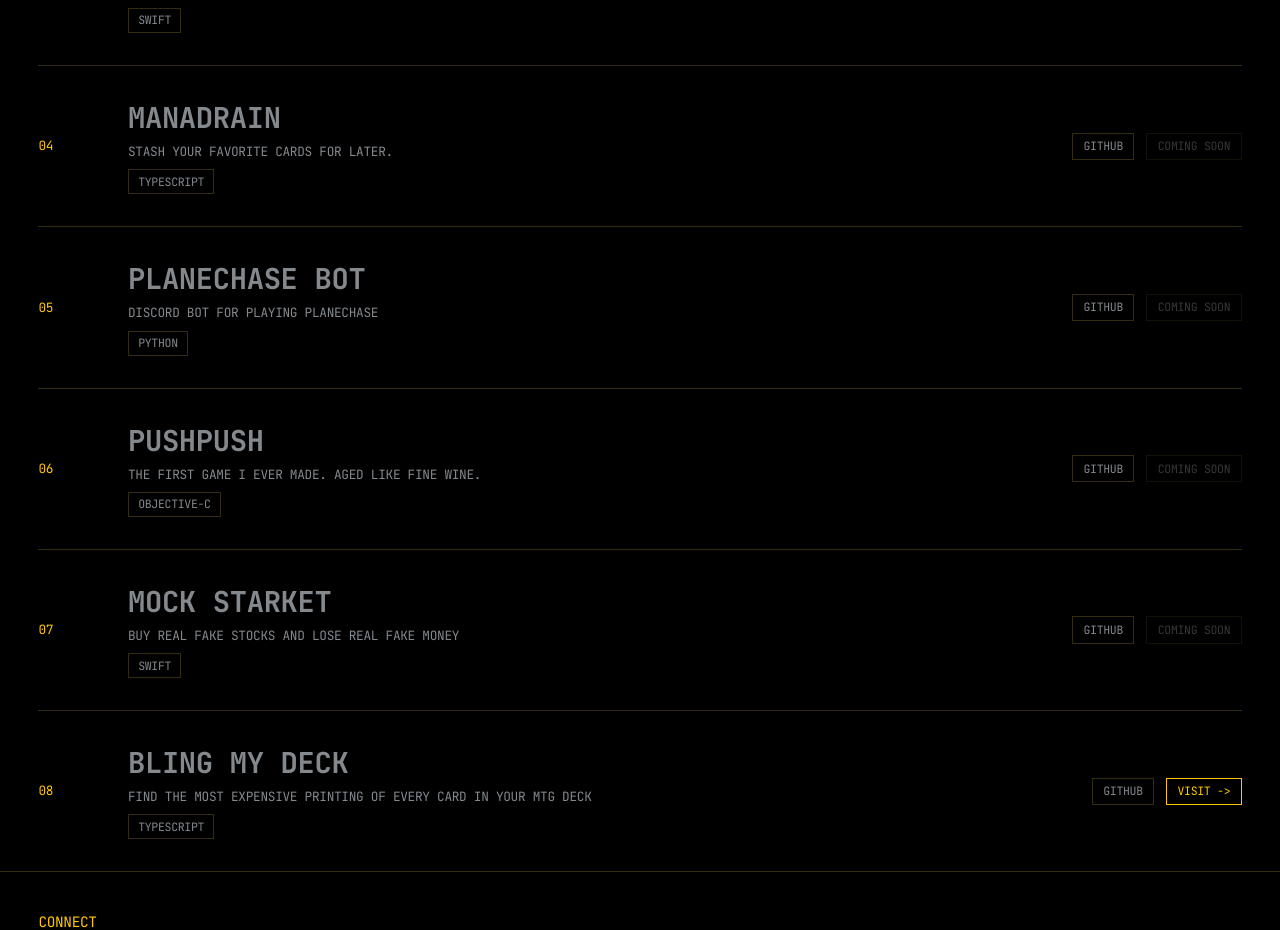
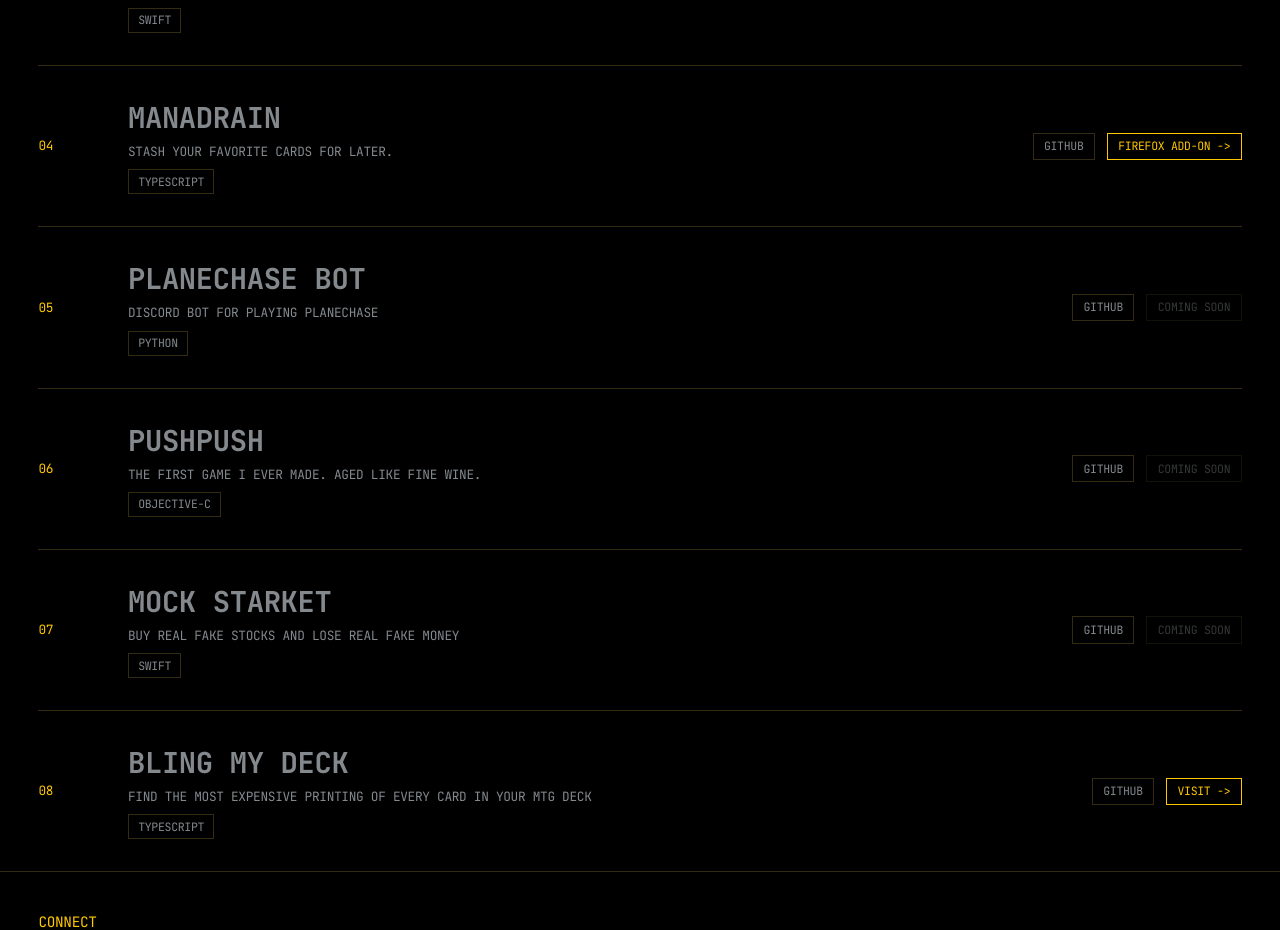
Before and after one commit to nsluke/Portfolio, a React (Vite) app: page / in a window 1280 px wide. Shown: the part 1382-2312 px from the top of the page. Built offline with nearby package versions, Linux system fonts and the light colour scheme.

Commit message:
Add Firefox Add-on download link for Manadrain
Co-Authored-By: Claude Opus 4.6 (1M context) <noreply@anthropic.com>

```diff
--- a/src/components/Projects.jsx
+++ b/src/components/Projects.jsx
@@ -29,6 +29,8 @@ const projects = [
     description: 'Stash your favorite cards for later.',
     tech: 'TypeScript',
     github: 'https://github.com/nsluke/manadrain',
+    liveUrl: 'https://addons.mozilla.org/en-US/firefox/addon/manadrain-mtg-shopping-list/',
+    liveLabel: 'Firefox Add-on',
   },
   {
     name: 'Planechase Bot',
```
